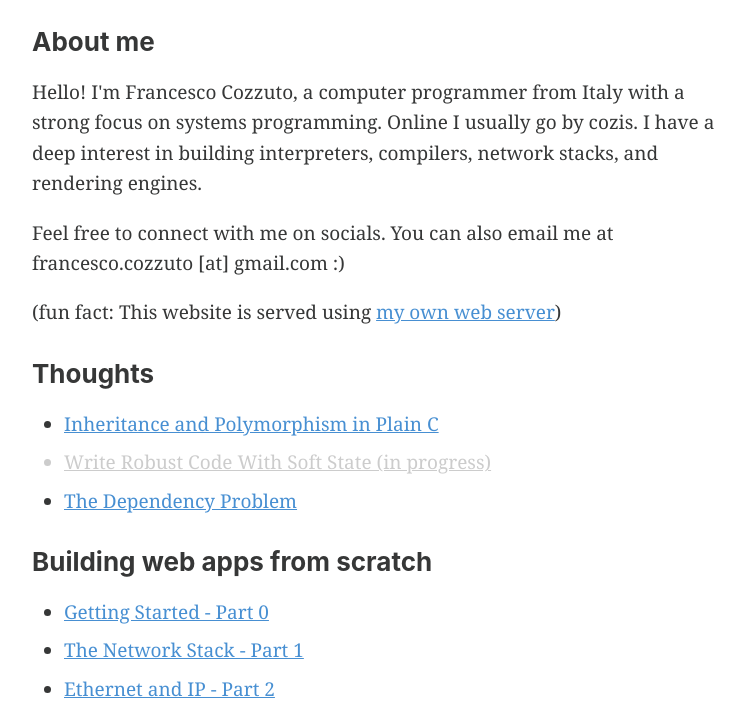
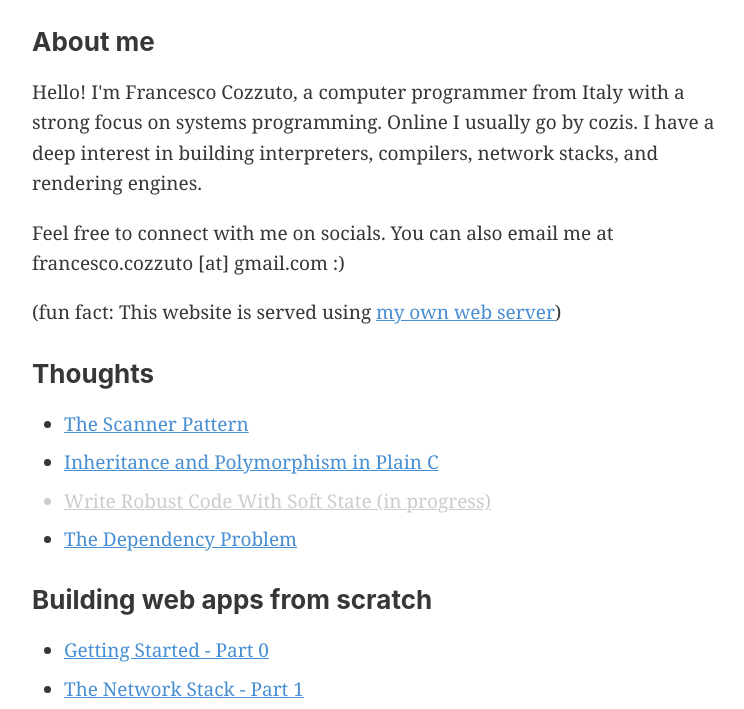
Before and after one commit to cozis/website-stuff, a plain HTML site: page source/index.html in a window 1280 px wide. Shown: the part 63-772 px from the top of the page, without its empty margins (258-1002 px from the left). Drawn offline with Linux system fonts and the light colour scheme.

Commit message:
Add scanner pattern post

```diff
--- a/source/index.html
+++ b/source/index.html
@@ -54,6 +54,9 @@
 
 				<h3>Thoughts</h3>
 				<ul>
+                    <li>
+                        <a href="posts/the_scanner_pattern.html">The Scanner Pattern</a>
+                    </li>
 					<li>
 						<a href="posts/inheritance_polymorphism_plain_c.html">Inheritance and Polymorphism in Plain C</a>
 					</li>
```
Also changed, not shown: 1 other file.
